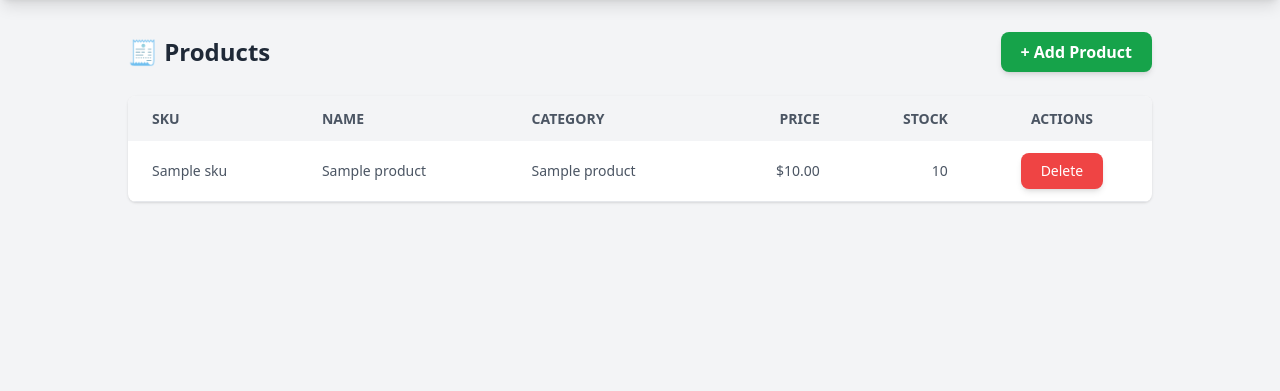
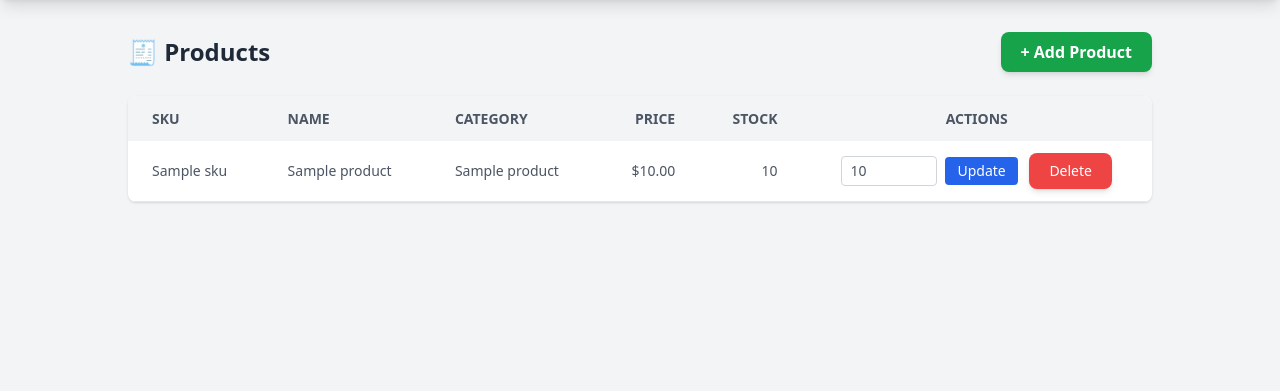
Before and after one commit to FilbertEH/DBProject_Group9_BusinessInventory-SalesSystem, a Flask app: page /products in a window 1280 px wide. Shown: the part 52-443 px from the top of the page. Run offline with Flask 3, Linux system fonts and the light colour scheme; a database or web service that is not in the repository returns one stand-in record (values such as "Sample title"); some libraries are stand-ins or nearby versions.

Commit message:
Update products.html to include update stock

```diff
--- a/week4_integration/templates/products.html
+++ b/week4_integration/templates/products.html
@@ -32,6 +32,22 @@
           <td class="py-3 px-6 text-right">${{ '%.2f'|format(p[3]) }}</td>
           <td class="py-3 px-6 text-right">{{ p[4] }}</td>
           <td class="py-3 px-6 text-center">
+            <form method="post" action="{{ url_for('product_update_stock') }}" class="inline-flex items-center gap-2 mr-2">
+              <input type="hidden" name="product_id" value="{{ p[0] }}">
+              <input
+                type="number"
+                name="new_stock"
+                min="0"
+                value="{{ p[4] }}"
+                class="w-24 px-2 py-1 border border-gray-300 rounded focus:outline-none focus:ring-2 focus:ring-blue-500"
+                aria-label="New stock for product {{ p[1] }}"
+              >
+              <button class="px-3 py-1 bg-blue-600 hover:bg-blue-700 text-white rounded">
+                Update
+              </button>
+            </form>
+
+            <!-- Delete -->
             <form method="post" action="{{ url_for('product_delete', id=p[0]) }}"
                   onsubmit="return confirm('Delete this product?');" class="inline">
               {{ button("Delete", type='submit', variant='danger') }}
```
